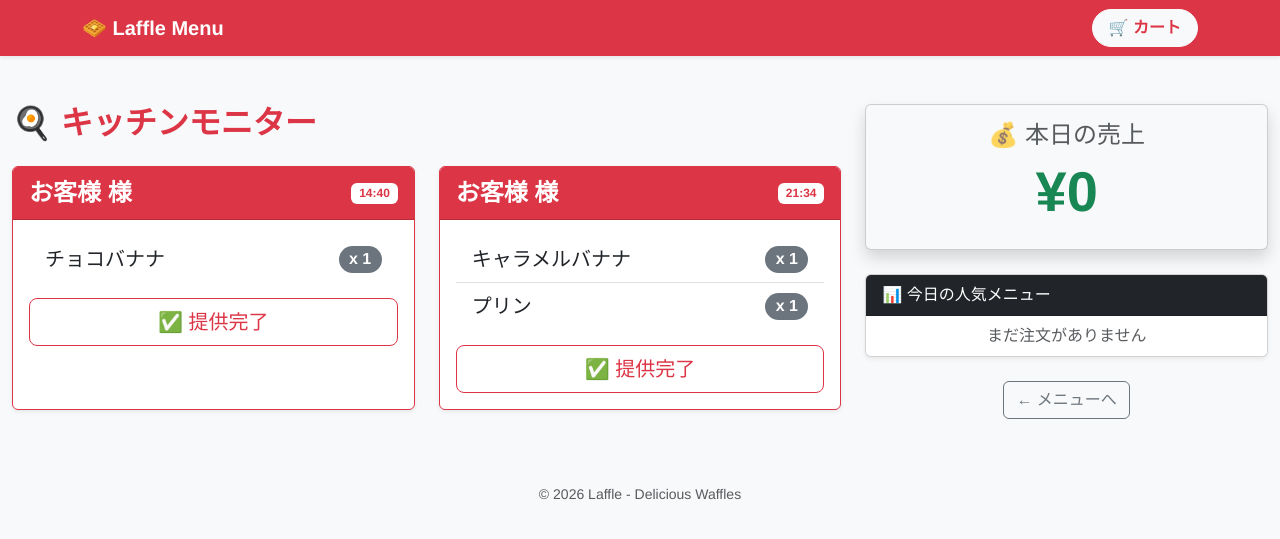
After one commit to noah-nozomu/laffle-system, a Django app: page /dashboard/ in a window 1280 px wide. The commit adds this page. Shown: the top 539 px of the page. Run offline with Django 5.2, Linux system fonts and the light colour scheme; data comes from the database, SQL or seed files in the repository.

Commit message:
Update dashboard and customer name

```diff
--- a/store/models.py
+++ b/store/models.py
@@ -13,12 +13,15 @@ class Product(models.Model):
 
 # 注文データ（レシート全体）
 class Order(models.Model):
+    # ★ここにお客様の名前を追加しました
+    customer_name = models.CharField(max_length=100, default="お客様", verbose_name="お名前")
     created_at = models.DateTimeField(default=timezone.now, verbose_name="注文日時")
     total_price = models.IntegerField(default=0, verbose_name="合計金額")
     is_completed = models.BooleanField(default=False, verbose_name="提供済み")
 
     def __str__(self):
-        return f"注文 #{self.id} - ¥{self.total_price}"
+        # 管理画面などで見やすいように名前を表示します
+        return f"{self.customer_name} 様 - ¥{self.total_price}"
 
 # 注文明細（レシートの各行）
 class OrderItem(models.Model):
--- /dev/null
+++ b/store/templates/store/dashboard.html
@@ -0,0 +1,81 @@
+{% extends 'store/base.html' %}
+
+{% block content %}
+<div class="container-fluid mt-4">
+    <div class="row">
+
+        <div class="col-md-8">
+            <h2 class="mb-4 text-danger fw-bold">🍳 キッチンモニター</h2>
+
+            {% if active_orders %}
+                <div class="row">
+                    {% for order in active_orders %}
+                    <div class="col-md-6 mb-4">
+                        <div class="card shadow-sm border-danger h-100">
+                            <div class="card-header bg-danger text-white">
+                                <div class="d-flex justify-content-between align-items-center">
+                                    <span class="fs-4 fw-bold">{{ order.customer_name }} 様</span>
+                                    <span class="badge bg-white text-danger">{{ order.created_at|date:"H:i" }}</span>
+                                </div>
+                            </div>
+                            <div class="card-body">
+                                <ul class="list-group list-group-flush mb-3">
+                                    {% for item in order.items.all %}
+                                    <li class="list-group-item d-flex justify-content-between align-items-center">
+                                        <span class="fs-5">{{ item.product.name }}</span>
+                                        <span class="badge bg-secondary rounded-pill fs-6">x {{ item.quantity }}</span>
+                                    </li>
+                                    {% endfor %}
+                                </ul>
+                                <div class="text-end">
+                                    <a href="{% url 'complete_order' order.id %}" class="btn btn-outline-danger btn-lg w-100">
+                                        ✅ 提供完了
+                                    </a>
+                                </div>
+                            </div>
+                        </div>
+                    </div>
+                    {% endfor %}
+                </div>
+            {% else %}
+                <div class="alert alert-success text-center py-5">
+                    <h4>オーダー待ちです... 🍵</h4>
+                </div>
+            {% endif %}
+        </div>
+
+        <div class="col-md-4">
+            <div class="card shadow bg-light mb-4">
+                <div class="card-body text-center">
+                    <h4 class="text-muted">💰 本日の売上</h4>
+                    <h1 class="display-4 fw-bold text-success">¥{{ total_sales }}</h1>
+                </div>
+            </div>
+
+            <div class="card shadow-sm">
+                <div class="card-header bg-dark text-white">
+                    📊 今日の人気メニュー
+                </div>
+                <ul class="list-group list-group-flush">
+                    {% for stat in item_stats %}
+                    <li class="list-group-item d-flex justify-content-between align-items-center">
+                        {{ stat.product__name }}
+                        <span class="badge bg-primary rounded-pill">{{ stat.total_qty }}個</span>
+                    </li>
+                    {% empty %}
+                    <li class="list-group-item text-center text-muted">まだ注文がありません</li>
+                    {% endfor %}
+                </ul>
+            </div>
+
+            <div class="mt-4 text-center">
+                <a href="{% url 'product_list' %}" class="btn btn-outline-secondary">← メニューへ</a>
+            </div>
+        </div>
+
+    </div>
+</div>
+<script>
+    setTimeout(function(){ window.location.reload(); }, 10000);
+</script>
+{% endblock %}
--- a/store/urls.py
+++ b/store/urls.py
@@ -2,12 +2,20 @@ from django.urls import path
 from . import views
 
 urlpatterns = [
+    # お客さん用ページ
     path('', views.product_list, name='product_list'),
     path('product/<int:pk>/', views.product_detail, name='product_detail'),
-    # カートに追加する機能（ここが重要）
     path('add/<int:pk>/', views.add_to_cart, name='add_to_cart'),
     path('cart/', views.cart_detail, name='cart_detail'),
     path('checkout/', views.checkout, name='checkout'),
     path('success/', views.order_success, name='order_success'),
+
+    # 店長用ページ（QRコード作成）
     path('qr/', views.generate_qr, name='generate_qr'),
+
+    # ★ここが新機能（ダッシュボードへの入り口）
+    path('dashboard/', views.dashboard, name='dashboard'),
+
+    # ★ここが新機能（注文を「完了」にするための裏口）
+    path('dashboard/complete/<int:order_id>/', views.complete_order, name='complete_order'),
 ]
--- a/store/views.py
+++ b/store/views.py
@@ -2,6 +2,8 @@ import qrcode
 import base64
 from io import BytesIO
 from django.shortcuts import render, get_object_or_404, redirect
+from django.utils import timezone
+from django.db.models import Sum
 from .models import Product, Order, OrderItem
 
 # 1. メニュー一覧
@@ -14,7 +16,7 @@ def product_detail(request, pk):
     product = get_object_or_404(Product, pk=pk)
     return render(request, 'store/product_detail.html', {'product': product})
 
-# 3. カートに追加（★ここが動くようになります）
+# 3. カートに追加
 def add_to_cart(request, pk):
     quantity = int(request.POST.get('quantity', 1))
     cart = request.session.get('cart', {})
@@ -51,33 +53,41 @@ def cart_detail(request):
         'total_price': total_price
     })
 
-# 5. 注文確定
+# 5. 注文確定（★ここを変更：名前を受け取るようにしました）
 def checkout(request):
     cart = request.session.get('cart', {})
     if not cart:
         return redirect('product_list')
 
-    # 注文を作成
-    order = Order.objects.create(total_price=0)
+    # POSTリクエスト（注文ボタンが押されたとき）だけ処理する
+    if request.method == 'POST':
+        # フォームから名前を受け取る（入力がなければ「お客様」にする）
+        name = request.POST.get('customer_name', 'お客様')
 
-    total = 0
-    for product_id, quantity in cart.items():
-        product = Product.objects.get(id=product_id)
-        OrderItem.objects.create(
-            order=order,
-            product=product,
-            quantity=quantity,
-            price=product.price
-        )
-        total += product.price * quantity
+        # 名前付きで注文を作成
+        order = Order.objects.create(total_price=0, customer_name=name)
 
-    order.total_price = total
-    order.save()
+        total = 0
+        for product_id, quantity in cart.items():
+            product = Product.objects.get(id=product_id)
+            OrderItem.objects.create(
+                order=order,
+                product=product,
+                quantity=quantity,
+                price=product.price
+            )
+            total += product.price * quantity
 
-    # カートを空にする
-    request.session['cart'] = {}
+        order.total_price = total
+        order.save()
 
-    return redirect('order_success')
+        # カートを空にする
+        request.session['cart'] = {}
+
+        return redirect('order_success')
+
+    # もしURLを直接叩かれた場合などはカートに戻す
+    return redirect('cart_detail')
 
 # 6. 完了画面
 def order_success(request):
@@ -96,3 +106,36 @@ def generate_qr(request):
     img.save(buffer, format="PNG")
     qr_code_base64 = base64.b64encode(buffer.getvalue()).decode()
     return render(request, 'store/qr_code.html', {'qr_code': qr_code_base64, 'url': url})
+
+# 8. ダッシュボード（★新機能：売上とキッチンモニター）
+def dashboard(request):
+    # 未提供の注文を取得（古い順）
+    active_orders = Order.objects.filter(is_completed=False).order_by('created_at')
+
+    # 今日の日付を取得
+    today = timezone.now().date()
+
+    # 今日の注文だけを取得
+    todays_orders = Order.objects.filter(created_at__date=today)
+
+    # 今日の売上合計を計算（データがない場合は0円にする）
+    total_sales = todays_orders.aggregate(Sum('total_price'))['total_price__sum'] or 0
+
+    # 今日の人気メニュー集計
+    item_stats = OrderItem.objects.filter(order__created_at__date=today)\
+        .values('product__name')\
+        .annotate(total_qty=Sum('quantity'))\
+        .order_by('-total_qty')
+
+    return render(request, 'store/dashboard.html', {
+        'active_orders': active_orders,
+        'total_sales': total_sales,
+        'item_stats': item_stats,
+    })
+
+# 9. 注文完了処理（★新機能：提供済みボタン用）
+def complete_order(request, order_id):
+    order = get_object_or_404(Order, id=order_id)
+    order.is_completed = True
+    order.save()
+    return redirect('dashboard')
```
Also changed, not shown: store/admin.py (+9 -1 lines), store/templates/store/cart_detail.html (+16 -5 lines), store/templates/store/kitchen_monitor.html (deleted, +0 -59 lines).
